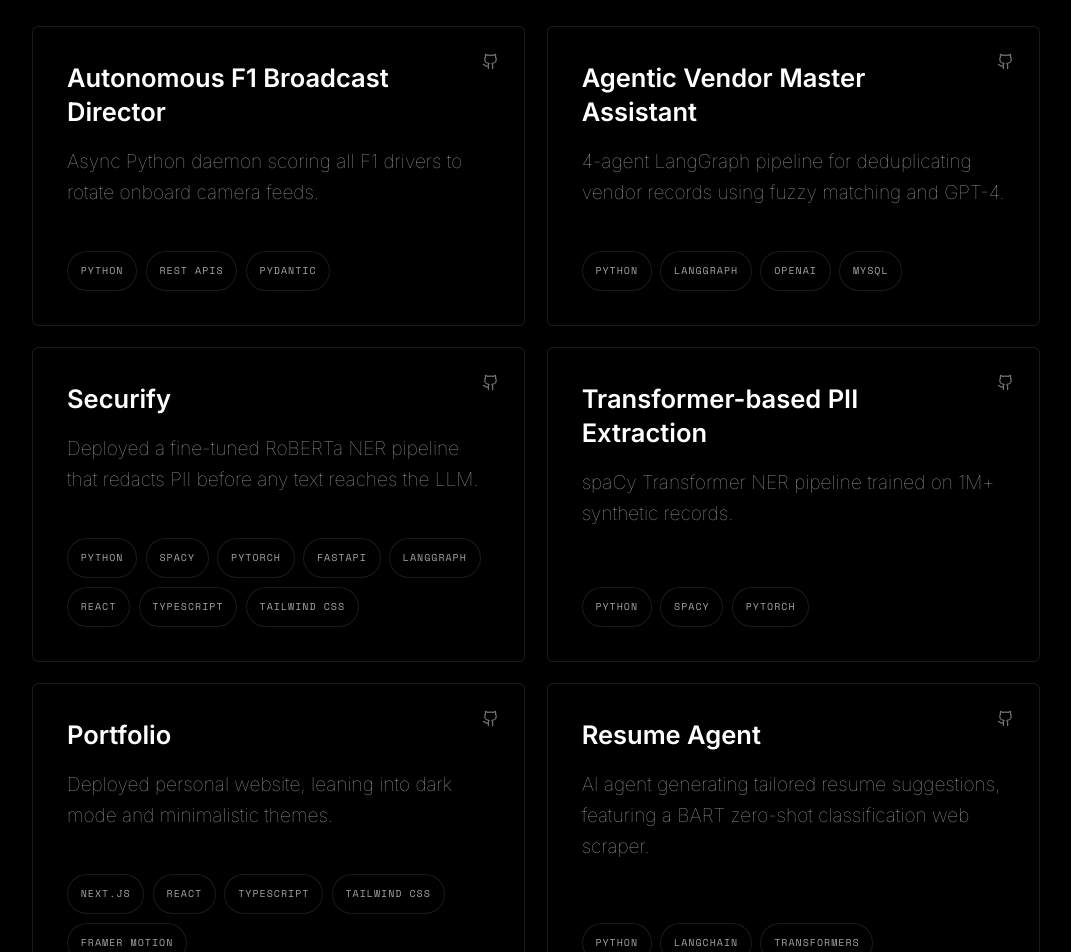
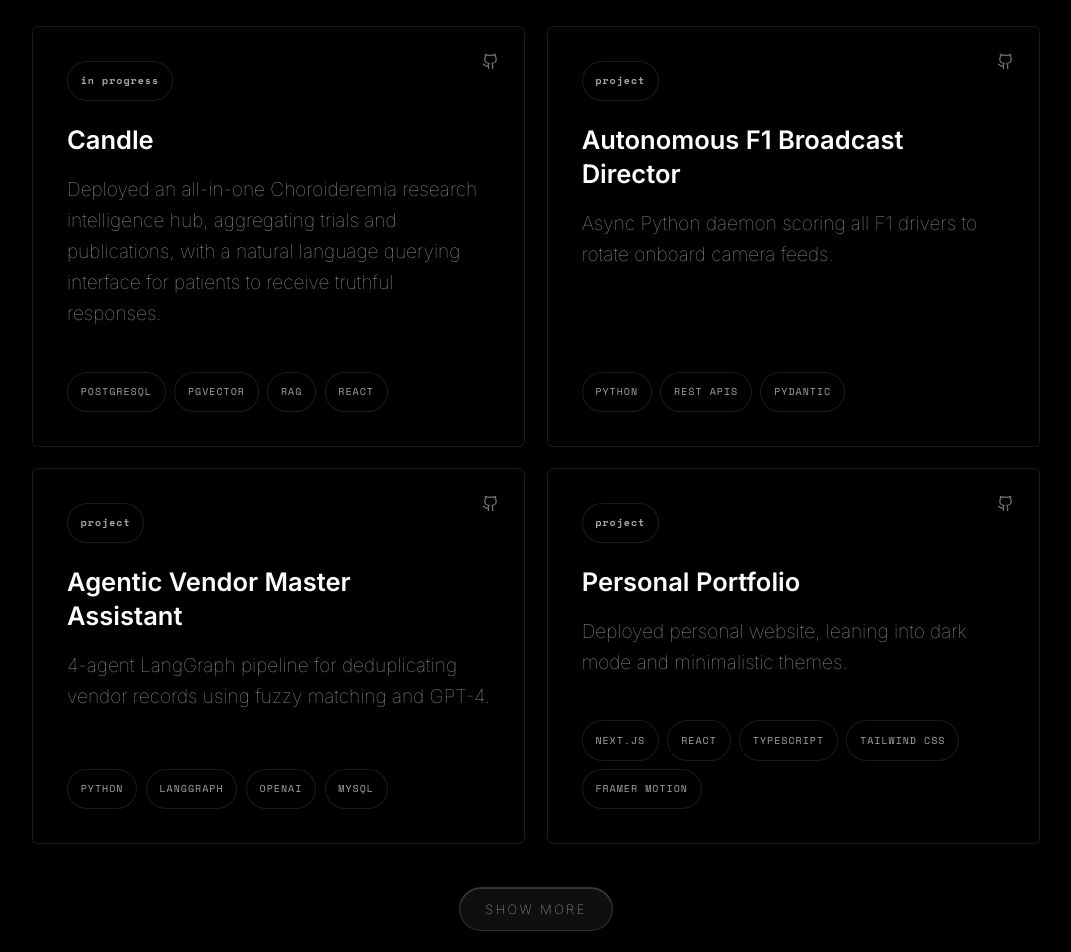
Before and after one commit to tanishmisra9/portfolio, a Next.js app: page / in a window 1280 px wide. Shown: the part 5680-6632 px from the top of the page, without its empty margins (104-1175 px from the left). Built offline with nearby package versions, Linux system fonts and the light colour scheme; a web font is replaced by a local one.

Commit message:
Modified Projects to only show 4 panels by default with the option to show more, using a graceful height animation for surrounding content.

```diff
--- a/components/sections/education-section.tsx
+++ b/components/sections/education-section.tsx
@@ -11,7 +11,7 @@ export function EducationSection({ entries }: Props) {
     <section id="education" className="scroll-mt-20 px-6 pb-8 pt-6 md:py-24">
       <div className="mx-auto max-w-6xl">
         <ScrollReveal variant="fade">
-          <h2 className="mb-8 font-display text-[8.8vw] font-extrabold uppercase leading-none tracking-tighter text-neutral-800 md:mb-12">
+          <h2 className="mb-8 select-none font-display text-[8.8vw] font-extrabold uppercase leading-none tracking-tighter text-neutral-800 md:mb-12">
             EDUCATION
           </h2>
         </ScrollReveal>
--- a/components/sections/experience-section.tsx
+++ b/components/sections/experience-section.tsx
@@ -16,7 +16,7 @@ export function ExperienceSection({ entries }: Props) {
     >
       <div className="mx-auto max-w-6xl">
         <ScrollReveal variant="fade" homeIntroComplete={homeIntroDone}>
-          <h2 className="mb-8 font-display text-[8.8vw] font-extrabold uppercase leading-none tracking-tighter text-neutral-800 md:mb-12">
+          <h2 className="mb-8 select-none font-display text-[8.8vw] font-extrabold uppercase leading-none tracking-tighter text-neutral-800 md:mb-12">
             EXPERIENCE
           </h2>
         </ScrollReveal>
--- a/components/sections/projects-section.tsx
+++ b/components/sections/projects-section.tsx
@@ -1,22 +1,25 @@
+"use client";
+
+import { useState } from 'react';
+import { AnimatePresence, motion, useReducedMotion } from 'framer-motion';
 import { ScrollReveal } from '@/components/scroll-reveal';
 import type { ProjectEntry } from '@/types/content';
 import { Github } from 'lucide-react';
 
 type Props = { projects: ProjectEntry[] };
 
-export function ProjectsSection({ projects }: Props) {
+const EASE: [number, number, number, number] = [0.16, 1, 0.3, 1];
+const VISIBLE_COUNT = 4;
+
+function ProjectCard({ project }: { project: ProjectEntry }) {
+  const pillLabel = project.pill?.trim() ?? '';
   return (
-    <section id="projects" className="scroll-mt-20 pb-8 pt-6 md:pb-16 md:pt-24">
-      <div className="mx-auto w-full max-w-7xl px-8 md:px-16 lg:px-32">
-        <ScrollReveal variant="fade">
-          <h2 className="mb-8 font-display text-[9.1vw] font-extrabold uppercase leading-none tracking-tighter text-neutral-800 [text-shadow:0.55px_0_0_currentColor,-0.55px_0_0_currentColor] md:mb-12">
-            PROJECTS
-          </h2>
-        </ScrollReveal>
-        <div className="mt-10 grid gap-5 sm:grid-cols-2">
-          {projects.map((project) => (
-            <ScrollReveal key={project.id} className="h-full">
     <article className="relative flex h-full min-h-[15.5rem] flex-col rounded-md border border-white/10 bg-black/40 backdrop-blur-md p-8 font-sans transition-colors duration-200 hover:border-neutral-400 sm:min-h-[16.75rem]">
+      {pillLabel ? (
+        <span className="inline-flex self-start rounded-full border border-white/10 bg-black/40 px-3 py-1 font-mono text-[10px] font-semibold tracking-widest text-neutral-400">
+          {pillLabel}
+        </span>
+      ) : null}
       <a
         href={project.githubUrl}
         target="_blank"
@@ -26,7 +29,9 @@ export function ProjectsSection({ projects }: Props) {
       >
         <Github className="h-4 w-4" strokeWidth={1.8} />
       </a>
-                <h3 className="pr-10 font-display text-2xl font-semibold text-white">{project.title}</h3>
+      <h3 className={`${pillLabel ? 'mt-5 ' : ''}pr-10 font-display text-2xl font-semibold text-white`}>
+        {project.title}
+      </h3>
       <p className="mt-4 flex-1 leading-relaxed text-neutral-400">
         {project.description}
       </p>
@@ -41,9 +46,84 @@ export function ProjectsSection({ projects }: Props) {
         ))}
       </ul>
     </article>
+  );
+}
+
+export function ProjectsSection({ projects }: Props) {
+  const [expanded, setExpanded] = useState(false);
+  const reducedMotion = useReducedMotion();
+
+  const visibleProjects = projects.slice(0, VISIBLE_COUNT);
+  const hiddenProjects = projects.slice(VISIBLE_COUNT);
+  const hasMore = hiddenProjects.length > 0;
+
+  return (
+    <section id="projects" className="scroll-mt-20 pb-8 pt-6 md:pb-16 md:pt-24">
+      <div className="mx-auto w-full max-w-7xl px-8 md:px-16 lg:px-32">
+        <ScrollReveal variant="fade">
+          <h2 className="mb-8 select-none font-display text-[9.1vw] font-extrabold uppercase leading-none tracking-tighter text-neutral-800 [text-shadow:0.55px_0_0_currentColor,-0.55px_0_0_currentColor] md:mb-12">
+            PROJECTS
+          </h2>
+        </ScrollReveal>
+
+        <div className="mt-10 grid gap-5 sm:grid-cols-2">
+          {visibleProjects.map((project) => (
+            <ScrollReveal key={project.id} className="h-full">
+              <ProjectCard project={project} />
             </ScrollReveal>
           ))}
         </div>
+
+        <AnimatePresence initial={false}>
+          {expanded && (
+            <motion.div
+              key="extra"
+              initial={{ height: 0 }}
+              animate={{ height: 'auto' }}
+              exit={{ height: 0 }}
+              style={{ overflow: 'hidden' }}
+              transition={reducedMotion ? { duration: 0 } : { duration: 0.6, ease: EASE }}
+            >
+              <div className="mt-5 grid gap-5 sm:grid-cols-2">
+                {hiddenProjects.map((project, i) => (
+                  <motion.div
+                    key={project.id}
+                    className="h-full"
+                    initial={reducedMotion ? false : { opacity: 0, filter: 'blur(10px)' }}
+                    animate={reducedMotion ? {} : { opacity: 1, filter: 'blur(0px)' }}
+                    exit={reducedMotion ? {} : { opacity: 0, filter: 'blur(10px)' }}
+                    transition={{ duration: 0.45, ease: EASE, delay: i * 0.06 }}
+                  >
+                    <ProjectCard project={project} />
+                  </motion.div>
+                ))}
+              </div>
+            </motion.div>
+          )}
+        </AnimatePresence>
+
+        {/* Show more / Show less button */}
+        {hasMore && (
+          <div className="mt-10 flex justify-center" id="projects-extra">
+            <button
+              onClick={() => setExpanded((v) => !v)}
+              aria-expanded={expanded}
+              aria-controls="projects-extra"
+              className="group relative inline-flex items-center justify-center rounded-full border border-white/15 bg-white/[0.06] px-6 py-3 font-sans text-xs uppercase tracking-[0.2em] text-neutral-200 shadow-[inset_0_1px_0_0_rgba(255,255,255,0.18),0_10px_30px_-12px_rgba(0,0,0,0.6)] backdrop-blur-xl transition-[border-color,background-color,transform] duration-300 hover:-translate-y-[1px] hover:border-white/30 hover:bg-white/[0.1] focus-visible:outline-none focus-visible:ring-2 focus-visible:ring-white/30"
+            >
+              {/* Specular sheen on hover */}
+              <span
+                aria-hidden
+                className="pointer-events-none absolute inset-0 rounded-full opacity-0 transition-opacity duration-300 group-hover:opacity-100"
+                style={{
+                  background:
+                    'radial-gradient(ellipse 80% 50% at 50% 0%, rgba(255,255,255,0.13) 0%, transparent 70%)',
+                }}
+              />
+              <span className="relative">{expanded ? 'Show less' : 'Show more'}</span>
+            </button>
+          </div>
+        )}
       </div>
     </section>
   );
--- a/components/sections/skills-section.tsx
+++ b/components/sections/skills-section.tsx
@@ -14,7 +14,7 @@ export function SkillsSection({ skills, certifications }: Props) {
     >
       <div className="mx-auto max-w-6xl">
         <ScrollReveal variant="fade">
-          <h2 className="mb-8 font-display text-[8.8vw] font-extrabold uppercase leading-none tracking-tighter text-neutral-800 md:mb-12">
+          <h2 className="mb-8 select-none font-display text-[8.8vw] font-extrabold uppercase leading-none tracking-tighter text-neutral-800 md:mb-12">
             SKILLS
           </h2>
         </ScrollReveal>
@@ -22,7 +22,7 @@ export function SkillsSection({ skills, certifications }: Props) {
           {skills.map((group) => (
             <ScrollReveal key={group.id}>
               <section className="rounded-md border border-[var(--border)] p-6 md:p-7">
-                <h3 className="font-mono text-sm uppercase tracking-[0.12em] text-[var(--muted)] md:text-base">
+                <h3 className="select-none font-mono text-sm uppercase tracking-[0.12em] text-[var(--muted)] md:text-base">
                   {group.category}
                 </h3>
                 <ul className="mt-5 flex flex-wrap gap-2.5 md:gap-3">
@@ -43,7 +43,7 @@ export function SkillsSection({ skills, certifications }: Props) {
         <section id="certifications" className="mt-10 scroll-mt-20 md:mt-24">
           <div className="flex flex-col gap-10 md:gap-12">
             <ScrollReveal variant="fade">
-              <h3 className="font-display text-[8.8vw] font-extrabold uppercase leading-none tracking-tighter text-neutral-800">
+              <h3 className="select-none font-display text-[8.8vw] font-extrabold uppercase leading-none tracking-tighter text-neutral-800">
                 Certifications
               </h3>
             </ScrollReveal>
--- a/data/portfolio.ts
+++ b/data/portfolio.ts
@@ -194,12 +194,22 @@ export const portfolio: PortfolioContent = {
   ],
   projects: [
     {
+      id: 'project-candle',
+      title: 'Candle',
+      description:
+        'Deployed an all-in-one Choroideremia research intelligence hub, aggregating trials and publications, with a natural language querying interface for patients to receive truthful responses.',
+      techStack: ['PostgreSQL', 'pgvector', 'RAG', 'React'],
+      githubUrl: 'https://github.com/tanishmisra9/candle',
+      pill: 'in progress',
+    },
+    {
       id: 'project-01',
       title: 'Autonomous F1 Broadcast Director',
       description:
         'Async Python daemon scoring all F1 drivers to rotate onboard camera feeds.',
       techStack: ['Python', 'REST APIs', 'Pydantic'],
       githubUrl: 'https://github.com/tanishmisra9/f1director',
+      pill: 'project',
     },
     {
       id: 'project-02',
@@ -208,6 +218,16 @@ export const portfolio: PortfolioContent = {
         '4-agent LangGraph pipeline for deduplicating vendor records using fuzzy matching and GPT-4.',
       techStack: ['Python', 'LangGraph', 'OpenAI', 'MySQL'],
       githubUrl: 'https://github.com/tanishmisra9/VendorOrchestrator',
+      pill: 'project',
+    },
+    {
+      id: 'project-portfolio',
+      title: 'Personal Portfolio',
+      description:
+        'Deployed personal website, leaning into dark mode and minimalistic themes.',
+      techStack: ['Next.js', 'React', 'TypeScript', 'Tailwind CSS', 'Framer Motion'],
+      githubUrl: 'https://github.com/tanishmisra9/portfolio',
+      pill: 'project',
     },
     {
       id: 'project-securify',
@@ -225,6 +245,7 @@ export const portfolio: PortfolioContent = {
         'Tailwind CSS',
       ],
       githubUrl: 'https://github.com/tanishmisra9/security',
+      pill: 'project',
     },
     {
       id: 'project-04',
@@ -233,14 +254,25 @@ export const portfolio: PortfolioContent = {
         'spaCy Transformer NER pipeline trained on 1M+ synthetic records.',
       techStack: ['Python', 'spaCy', 'PyTorch'],
       githubUrl: 'https://github.com/tanishmisra9/pii-transformer',
+      pill: 'project',
     },
     {
-      id: 'project-portfolio',
-      title: 'Portfolio',
+      id: 'project-tokenwise',
+      title: 'Tokenwise',
       description:
-        'Deployed personal website, leaning into dark mode and minimalistic themes.',
-      techStack: ['Next.js', 'React', 'TypeScript', 'Tailwind CSS', 'Framer Motion'],
-      githubUrl: 'https://github.com/tanishmisra9/portfolio',
+        'Agentic orchestration engine that decomposes tasks, routes each subtask to the cheapest capable model, validates quality, and escalates on failure.',
+      techStack: [
+        'Python',
+        'FastAPI',
+        'React',
+        'SQLite',
+        'OpenAI',
+        'Anthropic',
+        'Docker',
+        'Railway',
+      ],
+      githubUrl: 'https://github.com/tanishmisra9/tokenwise',
+      pill: 'project',
     },
     {
       id: 'project-03',
@@ -249,6 +281,7 @@ export const portfolio: PortfolioContent = {
         'AI agent generating tailored resume suggestions, featuring a BART zero-shot classification web scraper.',
       techStack: ['Python', 'LangChain', 'Transformers'],
       githubUrl: 'https://github.com/tanishmisra9/resume-agent',
+      pill: 'project',
     },
   ],
   aboutBio:
--- a/types/content.ts
+++ b/types/content.ts
@@ -22,6 +22,8 @@ export type ProjectEntry = {
   description: string;
   techStack: string[];
   githubUrl: string;
+  /** Small label shown at the top-left of the card; hidden when empty/whitespace. */
+  pill?: string;
 };
 
 export type SkillCategory = {
```
Also changed, not shown: components/sections/about-contact-section.tsx (+13 -2 lines). Lines whose indentation alone changed are shown as unchanged.
